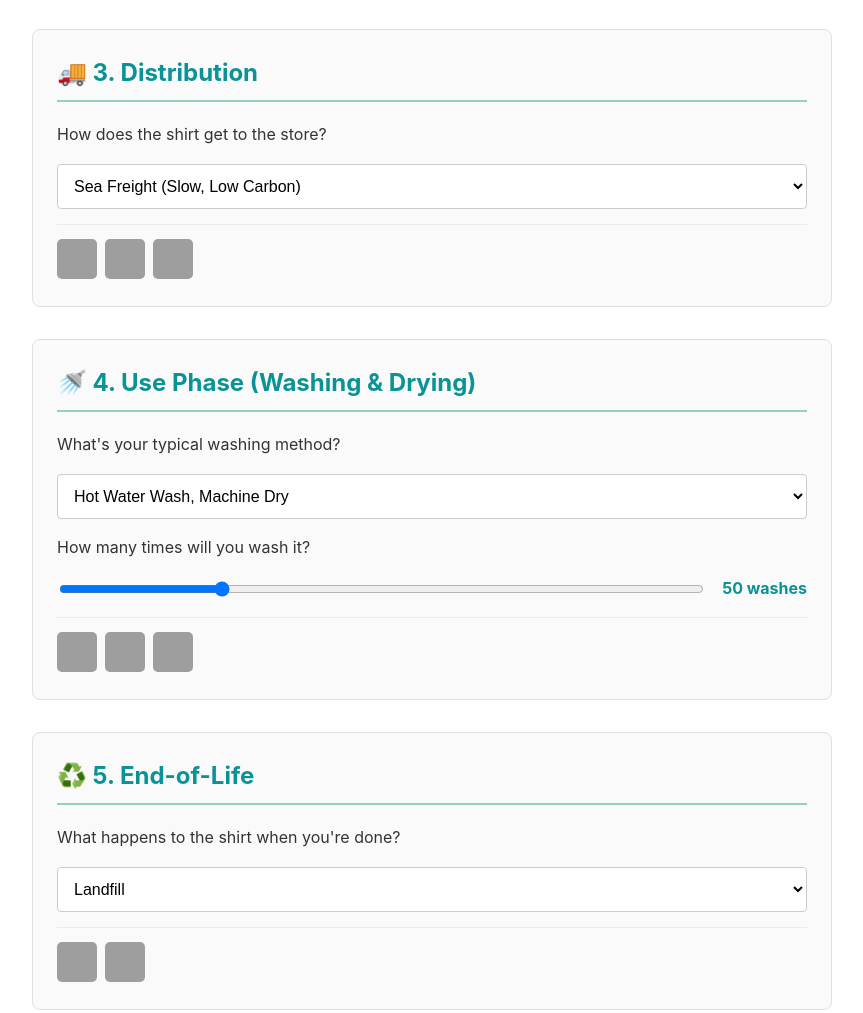
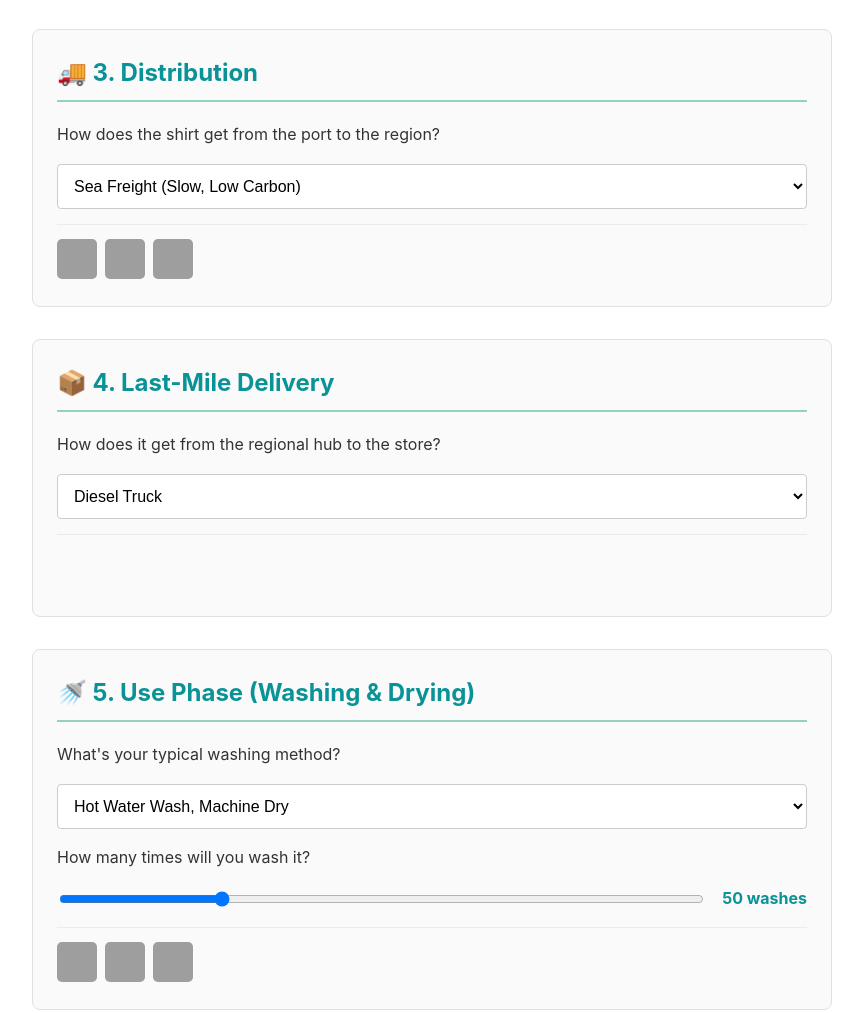
Before and after one commit to DRWagner16/lca-clothing-calculator, a plain HTML site: page index.html in a window 1280 px wide. Shown: the part 789-1802 px from the top of the page, without its empty margins (208-1071 px from the left). Drawn offline with nearby package versions, Linux system fonts and the light colour scheme; grey boxes are pictures that could not be loaded.

Commit message:
Update index.html

```diff
--- a/index.html
+++ b/index.html
@@ -43,7 +43,7 @@
 
             <div class="lca-stage">
                 <h2>🚚 3. Distribution</h2>
-                <p>How does the shirt get to the store?</p>
+                <p>How does the shirt get from the port to the region?</p>
                 <select id="distribution-choice">
                     <option value="sea">Sea Freight (Slow, Low Carbon)</option>
                     <option value="air">Air Freight (Fast, High Carbon)</option>
@@ -52,7 +52,18 @@
             </div>
 
             <div class="lca-stage">
-                <h2>🚿 4. Use Phase (Washing & Drying)</h2>
+                <h2>📦 4. Last-Mile Delivery</h2>
+                <p>How does it get from the regional hub to the store?</p>
+                <select id="last-mile-choice">
+                    <option value="diesel-truck">Diesel Truck</option>
+                    <option value="electric-van">Electric Van</option>
+                    <option value="cargo-bike">Cargo Bike / Local Pickup</option>
+                </select>
+                <div class="stage-sdg-container" id="last-mile-sdgs"></div>
+            </div>
+
+            <div class="lca-stage">
+                <h2>🚿 5. Use Phase (Washing & Drying)</h2>
                 <p>What's your typical washing method?</p>
                 <select id="use-phase-choice">
                     <option value="hot-machine">Hot Water Wash, Machine Dry</option>
@@ -67,7 +78,7 @@
             </div>
 
             <div class="lca-stage">
-                <h2>♻️ 5. End-of-Life</h2>
+                <h2>♻️ 6. End-of-Life</h2>
                 <p>What happens to the shirt when you're done?</p>
                 <select id="end-of-life-choice">
                     <option value="landfill">Landfill</option>
```
